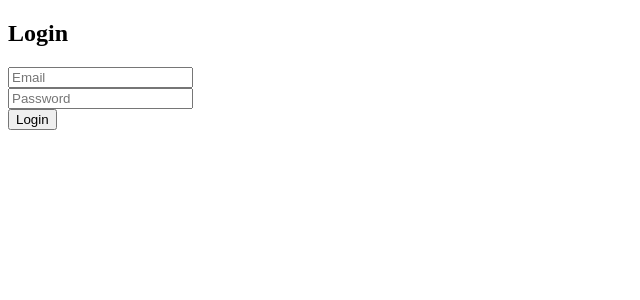
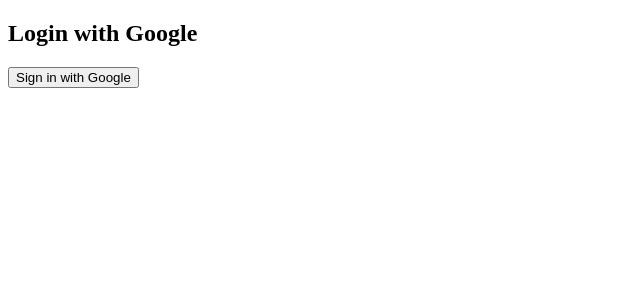
Before and after one commit to rbhatia2308/cricket-fantasy-frontend, a React (Create React App) app: page /login in a window 1280 px wide. Shown: the top 300 px of the page, without its empty margins (0-640 px from the left). Built offline with nearby package versions, Linux system fonts and the light colour scheme.

Commit message:
Feature: Integrated Google Sign-In with Firebase Auth

```diff
--- a/src/components/Login.js
+++ b/src/components/Login.js
@@ -1,42 +1,26 @@
-import React, { useState } from "react";
-import { signInWithEmailAndPassword } from "firebase/auth";
+import React from "react";
+import { signInWithPopup, GoogleAuthProvider } from "firebase/auth";
 import { auth } from "../firebase";
 
+const provider = new GoogleAuthProvider();
+
 function Login() {
-  const [email, setEmail] = useState("");
-  const [password, setPassword] = useState("");
-  const [error, setError] = useState("");
-
-  const handleLogin = async (e) => {
-    e.preventDefault();
+  const handleGoogleLogin = async () => {
     try {
-      await signInWithEmailAndPassword(auth, email, password);
-      alert("Logged in successfully!");
-      // Redirect to homepage or dashboard
-    } catch (err) {
-      setError(err.message);
+      const result = await signInWithPopup(auth, provider);
+      const user = result.user;
+      alert(`Welcome ${user.displayName}`);
+      // You can redirect to home or dashboard here
+    } catch (error) {
+      console.error("Google sign-in error:", error.message);
+      alert("Login failed");
     }
   };
 
   return (
     <div>
-      <h2>Login</h2>
-      <form onSubmit={handleLogin}>
-        <input
-          type="email"
-          placeholder="Email"
-          value={email}
-          onChange={(e) => setEmail(e.target.value)}
-        /><br/>
-        <input
-          type="password"
-          placeholder="Password"
-          value={password}
-          onChange={(e) => setPassword(e.target.value)}
-        /><br/>
-        <button type="submit">Login</button>
-      </form>
-      {error && <p style={{color: "red"}}>{error}</p>}
+      <h2>Login with Google</h2>
+      <button onClick={handleGoogleLogin}>Sign in with Google</button>
     </div>
   );
 }
```
